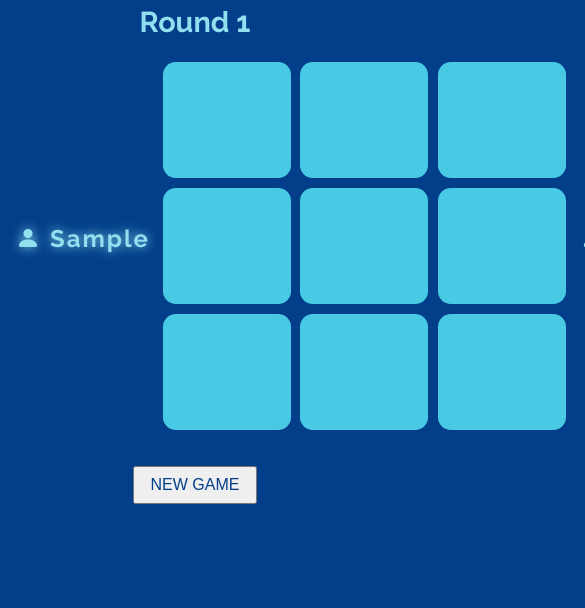
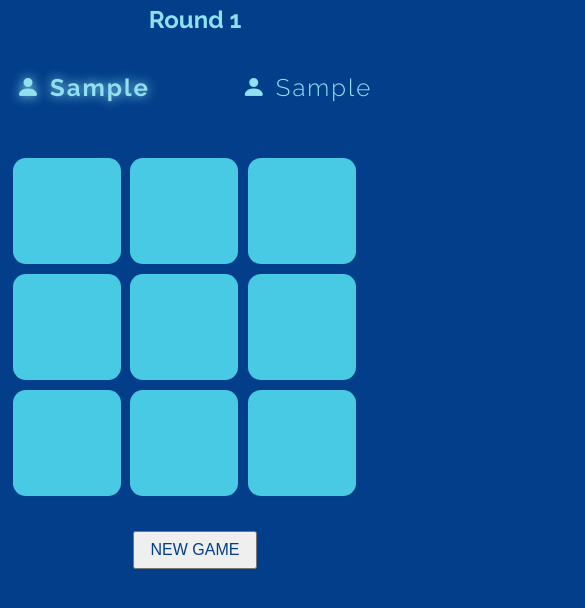
Before and after one commit to harsh-gautam/tic-tac-toe, a plain HTML site: page index.html in a window 390 px wide. Both pictures are taken after typing "Sample", "Sample" into the empty fields and a click on the input "Start". Shown: the part 154-762 px from the top of the page, 585 px wide, since content can reach past the window. Drawn offline with nearby package versions, Linux system fonts and the light colour scheme.

Commit message:
added responsive styling for mobiles

```diff
--- a/css/game-area.css
+++ b/css/game-area.css
@@ -49,7 +49,10 @@
 .col:hover {
   background-color: #00b4d8;
 }
-
+.p1-score,
+.p2-score {
+  height: 20px;
+}
 .p1-info,
 .p2-info {
   text-align: center;
@@ -96,3 +99,50 @@
   color: #023e8a;
   font-weight: 500;
 }
+
+@media screen and (max-width: 420px) {
+  .board {
+    width: 100%;
+  }
+  .col {
+    width: 60px;
+    height: 90px;
+    font-size: 4.8rem;
+  }
+  .info-text {
+    font-size: 1.5rem;
+  }
+  .board-wrapper {
+    flex-direction: column;
+    margin-top: 20px;
+  }
+  .p1-info {
+    align-self: flex-start;
+  }
+  .p2-info {
+    position: relative;
+    top: -427px;
+    align-self: flex-end;
+  }
+  .btn-wrapper {
+    margin-top: -50px;
+  }
+}
+
+@media screen and (max-width: 350px) {
+  .p1-name,
+  .p2-name {
+    font-size: 1.2rem;
+  }
+  .p2-info {
+    top: -396px;
+  }
+  .info-text {
+    font-size: 1.2rem;
+  }
+  .col {
+    width: 45px;
+    height: 80px;
+    font-size: 4.2rem;
+  }
+}
```
